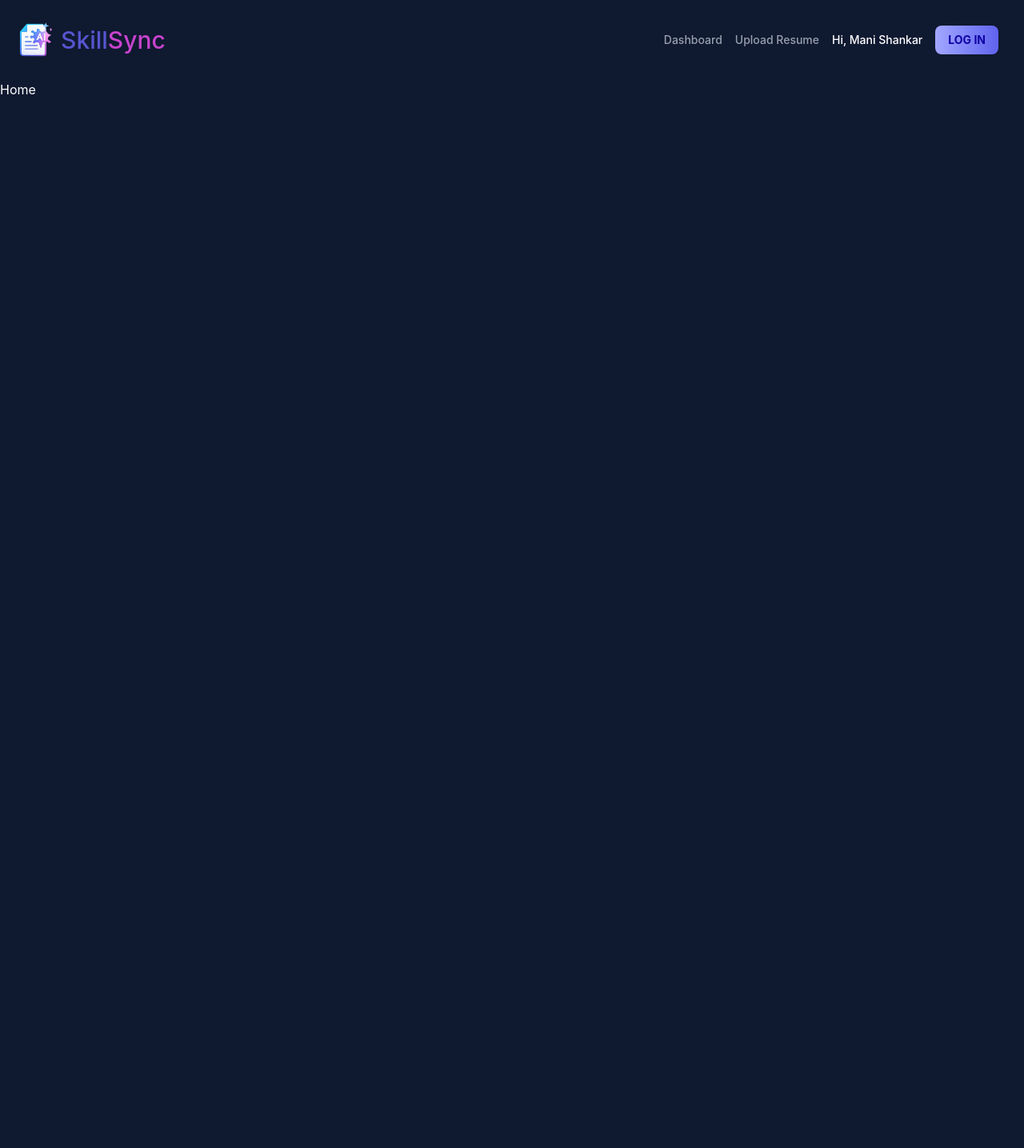
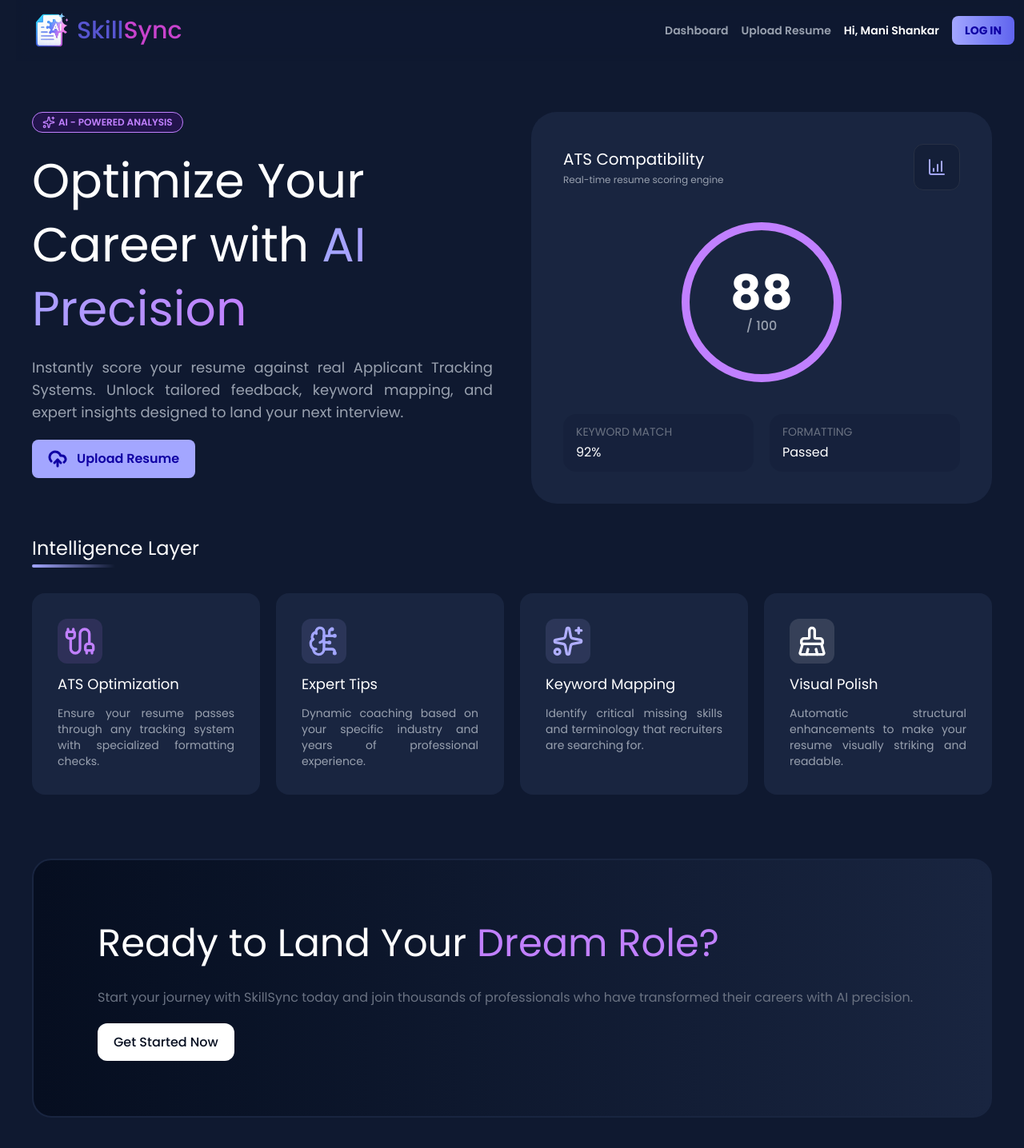
Before and after one commit to Mani-TheDeveloper/SkillSync, a React (Vite) app: page / in a window 1280 px wide. Shown: the whole page at 80% size. Before the commit the page ends 800 px from the top, so only its background shows below. Built offline with nearby package versions, Linux system fonts and the light colour scheme.

Commit message:
Added Home page

```diff
--- a/index.html
+++ b/index.html
@@ -45,9 +45,19 @@
     />
 
     <link rel="canonical" href="https://skillsync.pages.dev/" />
+    <link
+      href="https://fonts.googleapis.com/css2?family=Poppins:wght@100;200;300;400;500;600;700;800;900&display=swap"
+      rel="stylesheet"
+    />
+
+    <style>
+      body {
+        font-family: "Poppins", sans-serif;
+      }
+    </style>
   </head>
   <body class="bg-[#0F1930] text-white">
-    <main id="root"></main>
+    <main id="root" class="mt-25 md:p-5"></main>
     <script type="module" src="/src/main.tsx"></script>
   </body>
 </html>
--- a/src/components/NavBar.tsx
+++ b/src/components/NavBar.tsx
@@ -10,7 +10,7 @@
 export default function NavBar() {
   return (
     <header>
-      <nav className="p-5 flex items-center justify-between">
+      <nav className="px-5 py-2 flex items-center justify-between fixed w-full top-0 backdrop-blur-sm bg-[#0F1930]/50 z-10">
         <Link to="/" className="logo flex justify-center items-center gap-2">
           <img src="/logo.png" alt="Logo" className="size-12" />
           <h1 className="text-3xl text-[#5755d0] font-medium">
@@ -58,7 +58,7 @@
         onClick={() => setIsOpen((prev) => !prev)}
       />
       <div
-        className={`md:flex-1 md:text-gray-400 md:static md:justify-end md:items-center gap-4 md:flex-row flex flex-col md:bg-transparent font-medium text-sm md:opacity-100 bg-white absolute top-[150%] right-4 p-3 whitespace-nowrap rounded-md text-gray-700 ${
+        className={`md:flex-1 md:text-gray-400 md:static md:justify-end md:items-center gap-4 md:flex-row flex flex-col md:bg-transparent font-semibold text-sm md:opacity-100 bg-white absolute top-full right-0 p-3 whitespace-nowrap rounded-md text-gray-700 ${
           isOpen ? "opacity-100 -translate-x-1.5 translate-y-1.5" : "opacity-0"
         } transition-all duration-300 ease-in-out`}
       >
--- a/src/pages/Home.tsx
+++ b/src/pages/Home.tsx
@@ -1,3 +1,139 @@
+import {
+  BrainCircuit,
+  BrushCleaning,
+  Cable,
+  ChartColumnIncreasing,
+  Sparkles,
+  UploadCloud,
+} from "lucide-react";
+import { Link } from "react-router-dom";
+
+const LAYER_PROPS = [
+  {
+    icon: Cable,
+    title: "ATS Optimization",
+    para: "Ensure your resume passes through any tracking system with specialized formatting checks.",
+    color: "#C180FF",
+  },
+  {
+    icon: BrainCircuit,
+    title: "Expert Tips",
+    para: "Dynamic coaching based on your specific industry and years of professional experience.",
+    color: "#A3A6FF",
+  },
+  {
+    icon: Sparkles,
+    title: "Keyword Mapping",
+    para: "Identify critical missing skills and terminology that recruiters are searching for.",
+    color: "#B0AEFF",
+  },
+  {
+    icon: BrushCleaning,
+    title: "Visual Polish",
+    para: "Automatic structural enhancements to make your resume visually striking and readable.",
+    color: "#FFFFFF",
+  },
+];
+
 export default function Home() {
-  return <div>Home</div>;
+  return (
+    <>
+      <section className="grid md:grid-cols-2 gap-2">
+        <div className="col-span-1 p-5 space-y-5">
+          <span className="uppercase flex justify-center items-center gap-1 bg-[#6F00BE]/20 text-[#C180FF] font-semibold w-fit px-3 py-1 rounded-full border border-[#C180FF] text-xs">
+            <Sparkles className="size-4" />
+            Ai - powered analysis
+          </span>
+          <h2 className="xl:text-6xl text-4xl xl:leading-20 leading-11">
+            Optimize Your Career with{" "}
+            <span className="bg-linear-to-r bg-clip-text text-transparent from-[#A3A6FF] to-[#C180FF]">
+              AI Precision
+            </span>
+          </h2>
+          <p className="xl:text-lg sm:text-sm text-gray-400 text-justify">
+            Instantly score your resume against real Applicant Tracking Systems.
+            Unlock tailored feedback, keyword mapping, and expert insights
+            designed to land your next interview.
+          </p>
+          <button className="flex text-[#0F00A4] items-center justify-center gap-3 px-5 py-3 bg-[#A3A6FF] rounded-lg font-semibold">
+            <UploadCloud strokeWidth={3} />
+            Upload Resume
+          </button>
+        </div>
+        <div className="col-span-1 p-5">
+          <div className="bg-[#192540] w-full h-full rounded-4xl md:p-10 p-5 space-y-10">
+            <div className="flex justify-between items-center">
+              <div className="space-y-1">
+                <h3 className="xl:text-xl text-lg">ATS Compatibility</h3>
+                <p className="text-gray-400 text-xs">
+                  Real-time resume scoring engine
+                </p>
+              </div>
+              <div className="bg-[#141F38] xl:p-4 p-2 rounded-xl border border-[#273044]">
+                <ChartColumnIncreasing className="text-[#A3A6FF]" />
+              </div>
+            </div>
+            <div className="mx-auto border-10 border-[#C180FF] rounded-full xl:size-50 size-44 flex justify-center items-center flex-col font-medium">
+              <p className="xl:text-6xl text-5xl font-bold">88</p>
+              <p className="text-gray-400">/ 100</p>
+            </div>
+            <div className="flex justify-between gap-5">
+              <div className="flex-1 bg-[#141F38]/50 px-4 py-3 rounded-2xl space-y-1">
+                <p className="uppercase text-sm text-gray-500">keyword match</p>
+                <p>92%</p>
+              </div>
+              <div className="flex-1 bg-[#141F38]/50 px-4 py-3 rounded-2xl space-y-1">
+                <p className="uppercase text-sm text-gray-500">formatting</p>
+                <p>Passed</p>
+              </div>
+            </div>
+          </div>
+        </div>
+      </section>
+      <section className="p-5 space-y-10">
+        <h3 className="relative text-2xl flex w-fit">
+          Intelligence Layer
+          <span className="absolute h-1 w-1/2 -bottom-2 bg-linear-to-r from-[#A3A6FF] to-[#A3A6FF]/0 rounded-full" />
+        </h3>
+        <div className="grid xl:grid-cols-4 md:grid-cols-2 gap-5">
+          {LAYER_PROPS.map(({ icon: Icon, para, title, color }) => (
+            <div
+              key={title}
+              className="bg-[#192540] rounded-2xl space-y-3 md:p-8 p-5"
+            >
+              <div
+                className="w-fit p-2 rounded-xl"
+                style={{ backgroundColor: color + "20" }}
+              >
+                <Icon className="md:size-10" style={{ color: color }} />
+              </div>
+              <h3 className="text-lg">{title}</h3>
+              <p className="text-gray-400 text-sm text-justify">{para}</p>
+            </div>
+          ))}
+        </div>
+      </section>
+      <section className="p-5 mt-10">
+        <div className="bg-linear-to-r from-[#060E20] to-[#192540] rounded-3xl border-2 border-[#192540] xl:p-15 p-5">
+          <div className="col-span-1 sm:p-5 py-3 space-y-8">
+            <h3 className="xl:text-5xl text-4xl">
+              Ready to Land Your{" "}
+              <span className="text-[#C180FF]">Dream Role?</span>
+            </h3>
+            <p className="text-gray-500 text-justify">
+              Start your journey with SkillSync today and join thousands of
+              professionals who have transformed their careers with AI
+              precision.
+            </p>
+            <Link
+              to="upload-resume"
+              className="bg-white text-[#060E20] px-5 py-3 rounded-xl font-medium hover:scale-110 active:scale-100"
+            >
+              Get Started Now
+            </Link>
+          </div>
+        </div>
+      </section>
+    </>
+  );
 }
```
Also changed, not shown: public/graph.png (added).
